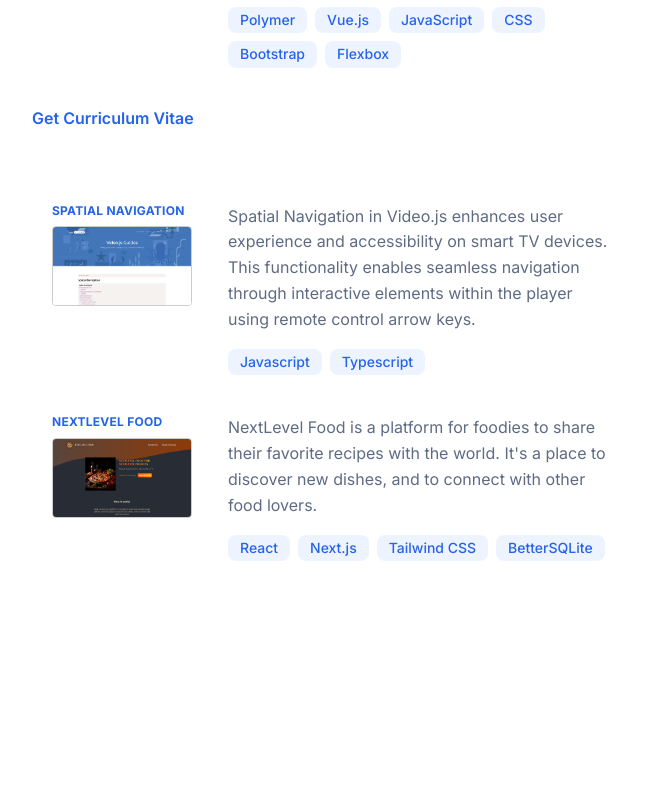
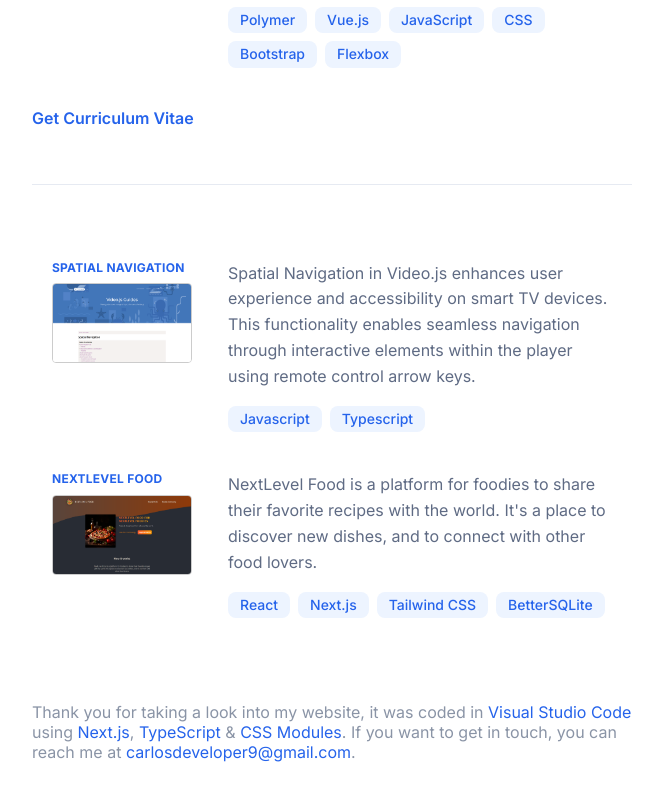
Before and after one commit to CarlosVillasenor/personal-landing-page, a Next.js app: page / in a window 1280 px wide. Shown: the part 1809-2609 px from the top of the page, without its empty margins (548-1210 px from the left). Before the commit the page ends 2486 px from the top, so only its background shows below. Built offline with nearby package versions, Linux system fonts and the light colour scheme.

Commit message:
feat: create and integrate footer component

```diff
--- a/src/components/Content/Content.tsx
+++ b/src/components/Content/Content.tsx
@@ -2,6 +2,7 @@ import styles from './Content.module.css';
 import About from './About/About';
 import Experience from './Experience/Experience';
 import Projects from './Projects/Projects';
+import Footer from './Footer/Footer';
 
 export default function Content() {
   return (
@@ -10,6 +11,7 @@ export default function Content() {
         <About />
         <Experience />
         <Projects />
+        <Footer />
       </div>
     </div>
   );
--- a/src/components/Content/Experience/Experience.module.css
+++ b/src/components/Content/Experience/Experience.module.css
@@ -2,13 +2,6 @@
 	display: grid;
 	gap: var(--space-5);
   margin-bottom: var(--space-11);
-}
-
-.divider {
-	width: 100%;
-	height: 1px;
-	background: var(--color-border);
-	margin-bottom: var(--space-11);
 }
 
 .cvLink {
--- a/src/components/Content/Experience/Experience.tsx
+++ b/src/components/Content/Experience/Experience.tsx
@@ -6,7 +6,7 @@ import Link from 'next/link';
 export default function Experience() {
   return (
     <section id="experience" className={styles.section}>
-      <div className={styles.divider} aria-hidden="true" />
+      <div className="divider" aria-hidden="true" />
 
       {experiences.map((experience) => (
         <Badge key={experience.company} experience={experience} />
--- /dev/null
+++ b/src/components/Content/Footer/Footer.module.css
@@ -0,0 +1,4 @@
+.footer {
+  font-size: var(--font-size-sm);
+  color: var(--color-text-muted);
+}
--- /dev/null
+++ b/src/components/Content/Footer/Footer.tsx
@@ -0,0 +1,20 @@
+import styles from './Footer.module.css';
+
+export default function Footer() {
+  return (
+    <footer className={styles.footer}>
+      <p>Thank you for taking a look into my website,
+        it was coded in <a href="https://code.visualstudio.com/">Visual Studio Code{' '}</a>
+        using <a href="https://nextjs.org/">Next.js</a>,
+        <a href="https://www.typescriptlang.org/">{' '}TypeScript</a> &
+        <a href="https://github.com/css-modules/css-modules">{' '}CSS Modules</a>.
+        If you want to get in touch,
+        you can reach me at
+        <a href="mailto:carlosdeveloper9@gmail.com?subject=Portfolio%20Inquiry">
+          {' '}carlosdeveloper9@gmail.com
+        </a>
+        .
+      </p>
+    </footer>
+  );
+}
--- a/src/components/Content/Projects/Projects.module.css
+++ b/src/components/Content/Projects/Projects.module.css
@@ -0,0 +1,3 @@
+.section {
+  margin-bottom: var(--space-12);
+}
--- a/src/components/Content/Projects/Projects.tsx
+++ b/src/components/Content/Projects/Projects.tsx
@@ -5,6 +5,8 @@ import { projects } from './ProjectsData';
 export default function Projects() {
   return (
     <section id="projects" className={styles.section}>
+      <div className="divider" aria-hidden="true" />
+
       <div className={styles.projectsContainer}>
         {projects.map((project) => (
           <Badge key={project.title} project={project} />
--- a/src/styles/globals.css
+++ b/src/styles/globals.css
@@ -49,3 +49,10 @@ a {
   color: var(--color-primary);
   text-decoration: none;
 }
+
+.divider {
+	width: 100%;
+	height: 1px;
+	background: var(--color-border);
+	margin-bottom: var(--space-11);
+}
```
